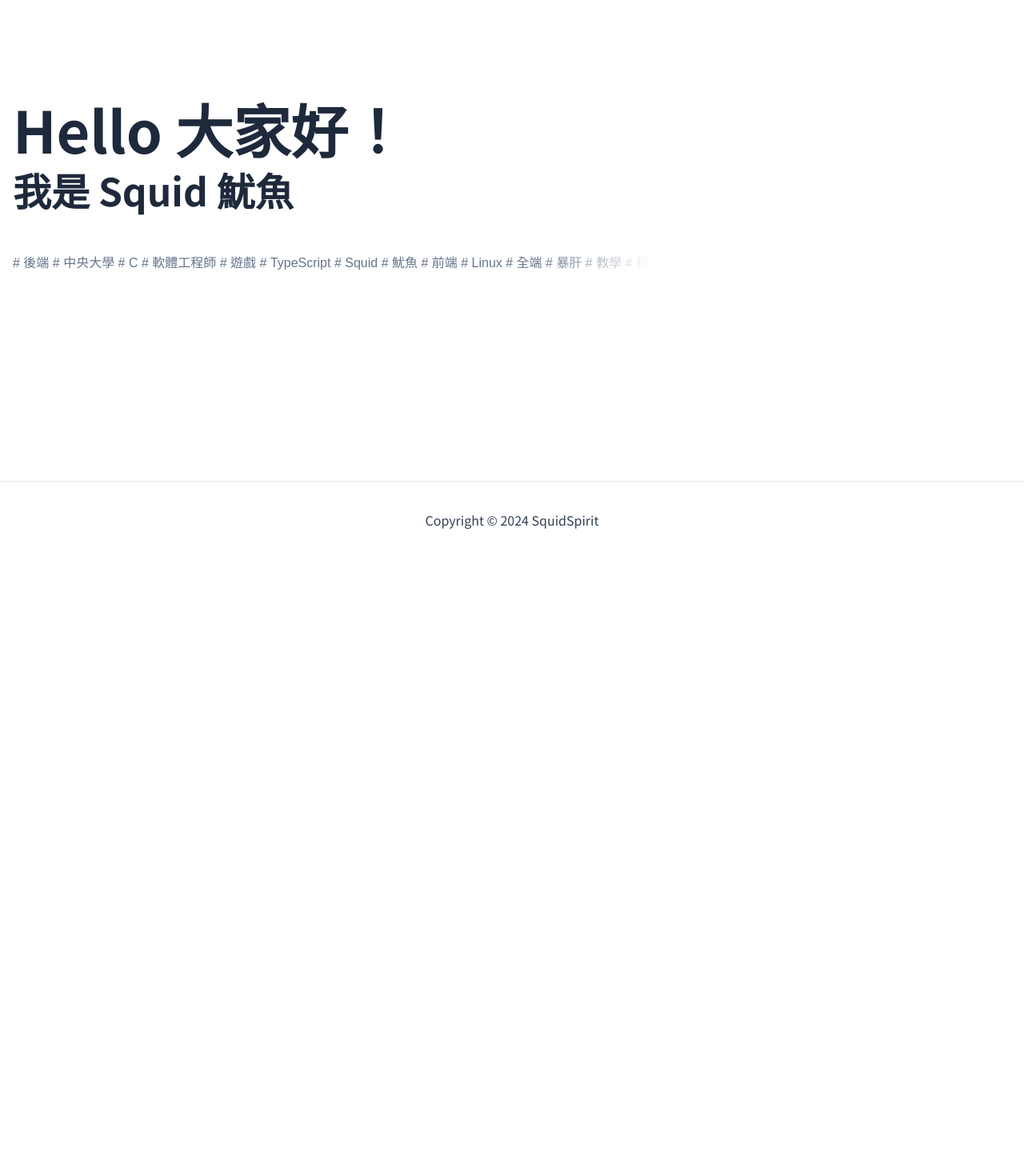
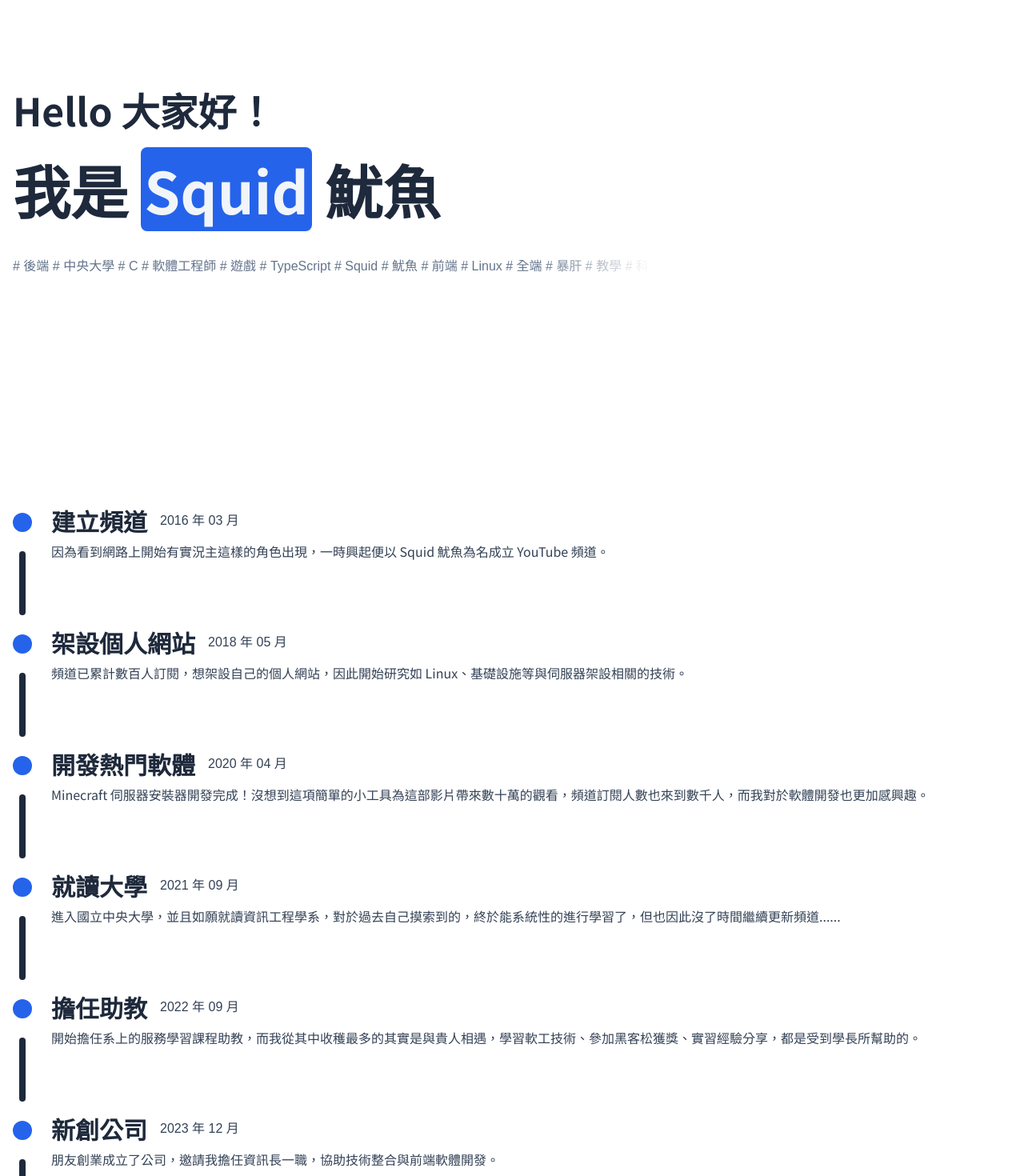
Before and after one commit to an920107/blog, a Next.js app in the folder frontend/: page / in a window 1280 px wide. Shown: the part 200-1670 px from the top of the page at 80% size. Before the commit the page ends 898 px from the top, so only its background shows below. Built offline with nearby package versions, Linux system fonts and the light colour scheme.

Commit message:
add: history at home page.

```diff
--- a/frontend/src/app/global.css
+++ b/frontend/src/app/global.css
@@ -32,6 +32,14 @@ p {
     @apply text-slate-700;
 }
 
+a {
+    @apply text-slate-700 font-semibold;
+}
+
+mark {
+    @apply px-1 text-slate-100 bg-blue-600 rounded-lg;
+}
+
 .container {
     @apply mx-auto px-4 max-w-7xl;
 }
@@ -40,16 +48,3 @@ p {
     /* 4rem is the height of the header. */
     min-height: calc(100vh - 4rem);
 }
-
-.Link {
-    @apply text-slate-700 font-semibold;
-}
-
-@keyframes marquee {
-    from {
-        transform: translateX(100%);
-    }
-    to {
-        transform: translateX(-100%);
-    }
-}
--- a/frontend/src/app/not-found.tsx
+++ b/frontend/src/app/not-found.tsx
@@ -7,7 +7,7 @@ export default function NotFound({ }: Props) {
         <div className="flex flex-1 justify-center items-center">
             <div className="flex flex-row gap-6 items-end">
                 <h1 className="underline">404</h1>
-                <h3 className="border-s-8 border-s-slate-800 ps-4">Not Found.</h3>
+                <h3 className="border-s-8 border-s-slate-800 ps-4"><mark>Not</mark> Found.</h3>
             </div>
         </div>
     )
--- a/frontend/src/app/page.tsx
+++ b/frontend/src/app/page.tsx
@@ -3,6 +3,73 @@
 import React, { useEffect, useState } from 'react'
 
 type Props = {}
+
+export default function Home({ }: Props) {
+  const [tags, setTags] = useState<string[]>([...selfTags]);
+  const [tagsVisible, setTagsVisible] = useState<boolean>(false);
+
+  useEffect(() => {
+    setInterval(() => {
+      setTags(
+        selfTags.map(value => ({ value, sort: Math.random() }))
+          .sort((a, b) => a.sort - b.sort)
+          .map(value => value.value)
+      )
+    }, 4500);
+  }, [])
+
+  useEffect(() => {
+    setTagsVisible(prev => true);
+    setTimeout(() => {
+      setTagsVisible(prev => false);
+    }, 3900);
+  }, [tags])
+
+  return (
+    <>
+      <div className="container fill-screen flex justify-start items-center mb-8">
+        <div className="w-screen flex flex-col gap-10">
+          <h2>Hello 大家好！</h2>
+          <h1>我是 <mark>Squid</mark> 魷魚</h1>
+          <div className={`relative my-2 h-6 max-w-[50rem] transition-opacity duration-500 ${tagsVisible ? "opacity-100" : "opacity-0"}`}>
+            <p className="absolute start-0 end-0 top-0 bottom-0 text-slate-500 font-serif overflow-hidden">{
+              tags.map((value, index) => `# ${value} `)
+            }</p>
+            <div className="absolute end-0 w-36 top-0 bottom-0 bg-gradient-to-r from-transparent to-white"></div>
+          </div>
+        </div>
+      </div>
+      <div className="container fill-screen flex justify-start items-center mb-8">
+        <div className="flex flex-col">
+          {
+            history.map((value, index) => (
+              <div className="flex flex-row justify-start items-start">
+                <div>
+                  <div className="h-6 w-6 rounded-full bg-blue-600 me-6 mt-2"></div>
+                  <div className="h-4"></div>
+                  <div className={"ms-2 mt-2 h-20 w-2 rounded bg-slate-800"}></div>
+                  <div className="h-4"></div>
+                </div>
+                <div className="flex flex-col gap-2">
+                  <div className="flex gap-4 items-center">
+                    <h3>{value.title}</h3>
+                    <p className="font-serif">
+                      {value.date.getFullYear()} 年 {(value.date.getMonth() + 1).toString().padStart(2, "0")} 月
+                    </p>
+                  </div>
+                  <p>{value.description}</p>
+                </div>
+              </div>
+            ))
+          }
+        </div>
+      </div>
+      {/* <div className="container fill-screen flex justify-start items-center mb-8">
+        123
+      </div> */}
+    </>
+  )
+}
 
 const selfTags = [
   "軟體工程師", "暴肝", "碼農", "中央大學", "資訊工程學系", "遊戲", "Linux",
@@ -10,42 +77,46 @@ const selfTags = [
   "Flutter", "前端", "後端", "全端", "Python", "Java", "C++", "C",
 ]
 
-export default function Home({ }: Props) {
-  const [tags, setTags] = useState<String[]>([...selfTags]);
-  const [tagsVisible, setTagsVisible] = useState<boolean>(false);
+type HistoryEvent = {
+  title: string;
+  date: Date;
+  description: string;
+}
 
-  useEffect(() => {
-    const interval = setInterval(() => {
-      setTags(
-        selfTags.map(value => ({ value, sort: Math.random() }))
-          .sort((a, b) => a.sort - b.sort)
-          .map(value => value.value)
-      )
-    }, 5000);
-  }, [])
-
-  useEffect(() => {
-    setTagsVisible(prev => true);
-    setTimeout(() => {
-      setTagsVisible(prev => false);
-    }, 4400);
-  }, [tags])
-
-  return (
-    <>
-      <div className="container fill-screen flex justify-start items-center">
-        <div className="w-screen flex flex-col gap-4">
-          <h1>Hello 大家好！</h1>
-          <h2>我是 Squid 魷魚</h2>
-          <br />
-          <div className={`relative h-6 max-w-[50rem] transition-opacity duration-500 opacity-${tagsVisible ? "100" : "0"}`}>
-            <p className="absolute start-0 end-0 top-0 bottom-0 text-slate-500 font-serif overflow-hidden">{
-              tags.map((value, index) => `# ${value} `)
-            }</p>
-            <div className="absolute end-0 w-36 top-0 bottom-0 bg-gradient-to-r from-transparent to-white"></div>
-          </div>
-        </div>
-      </div>
-    </>
-  )
-}
+const history: HistoryEvent[] = [
+  {
+    title: "建立頻道",
+    date: new Date(2016, 2),
+    description: "因為看到網路上開始有實況主這樣的角色出現，一時興起便以 Squid 魷魚為名成立 YouTube 頻道。",
+  },
+  {
+    title: "架設個人網站",
+    date: new Date(2018, 4),
+    description: "頻道已累計數百人訂閱，想架設自己的個人網站，因此開始研究如 Linux、基礎設施等與伺服器架設相關的技術。",
+  },
+  {
+    title: "開發熱門軟體",
+    date: new Date(2020, 3),
+    description: "Minecraft 伺服器安裝器開發完成！沒想到這項簡單的小工具為這部影片帶來數十萬的觀看，頻道訂閱人數也來到數千人，而我對於軟體開發也更加感興趣。",
+  },
+  {
+    title: "就讀大學",
+    date: new Date(2021, 8),
+    description: "進入國立中央大學，並且如願就讀資訊工程學系，對於過去自己摸索到的，終於能系統性的進行學習了，但也因此沒了時間繼續更新頻道......",
+  },
+  {
+    title: "擔任助教",
+    date: new Date(2022, 8),
+    description: "開始擔任系上的服務學習課程助教，而我從其中收穫最多的其實是與貴人相遇，學習軟工技術、參加黑客松獲獎、實習經驗分享，都是受到學長所幫助的。",
+  },
+  {
+    title: "新創公司",
+    date: new Date(2023, 11),
+    description: "朋友創業成立了公司，邀請我擔任資訊長一職，協助技術整合與前端軟體開發。",
+  },
+  {
+    title: "重寫網站",
+    date: new Date(2024, 3),
+    description: "過去使用 Wordpress 放置個人內容與教學文章，但現今已有自行撰寫網站的能力了，因此決定也當作練習，以 Next.js 開發新的個人網站。",
+  },
+]
--- a/frontend/src/components/layout/header.tsx
+++ b/frontend/src/components/layout/header.tsx
@@ -1,4 +1,3 @@
-import Link from 'next/link'
 import React from 'react'
 
 type Props = {}
@@ -7,12 +6,12 @@ export default function Header({ }: Props) {
   return (
     <header className="sticky top-0 z-50 backdrop-blur-md border-b border-b-slate-200">
       <div className="container h-16 flex items-center justify-between">
-        <Link href="/">
+        <a href="/">
           <div className="text-2xl text-slate-800 font-black">魚之魷魂</div>
-        </Link>
+        </a>
         <div className="flex gap-6">
-          <Link href="/" className="Link">首頁</Link>
-          <Link href="/blog" className="Link">文章</Link>
+          <a href="/">首頁</a>
+          <a href="/blog">文章</a>
         </div>
       </div>
     </header>
```
